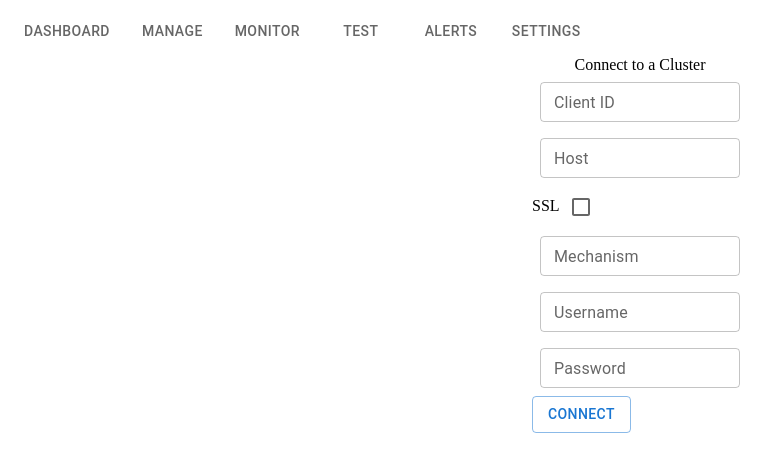
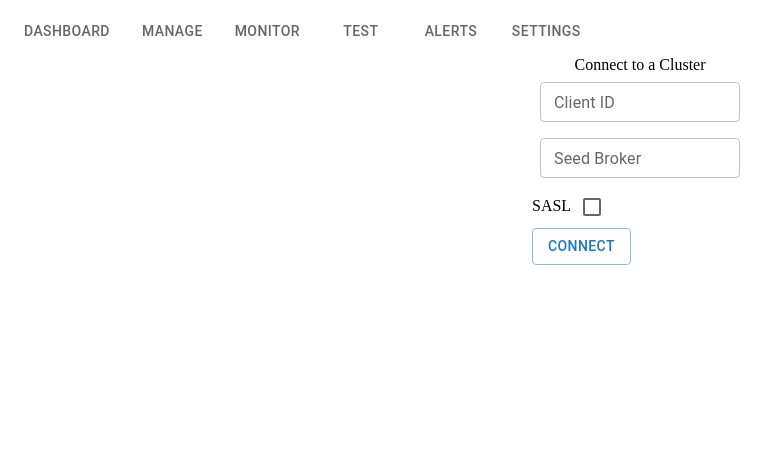
Before and after one commit to oslabs-beta/kalibrate, a React (Vite) app: page /connect in a window 1280 px wide. Shown: the top 472 px of the page, without its empty margins (0-778 px from the left). Built offline with nearby package versions, Linux system fonts and the light colour scheme.

Commit message:
update form and add fetch request to connect

```diff
--- a/src/components/Connect.tsx
+++ b/src/components/Connect.tsx
@@ -1,24 +1,83 @@
-import React from 'react';
-import { useState } from 'react';
+import {useState} from 'react';
 import {Grid, Button, TextField, Box, Checkbox} from '@mui/material';
 
-const Connect = (props) => {
+/*
+CONNECTION FORM OPTIONS
+- client (string)*
+- seed (string)*
+- sasl checkbox
+  if true:
+    - username*
+    - password*
 
-  const { clientId, setClientId } = props;
+todo: add additional connection mechanisms (oauth, aws, etc), currently just using plain
+*/
 
-  const [host, setHost] = useState('');
-  const [mechanism, setMechanism] = useState('');
+const Connect = () => {
+  // controlled state for form
+  const [clientId, setClientId] = useState('');
+  const [brokers, setBrokers] = useState('');
+  const [sasl, setSasl] = useState(false);
   const [username, setUsername] = useState('');
   const [password, setPassword] = useState('');
-  const [checked, setChecked] = useState(false);
 
-  const handleSubmit = () => {
-    console.log(clientId);
+  // state for displaying form input errors
+  const [errorMessage, setErrorMessage] = useState('');
+
+  // form submission handler
+  const handleSubmit = async event => {
+    event.preventDefault();
+
+    // input validation
+    if (!clientId) return setErrorMessage('Client ID is required.');
+    if (!brokers) return setErrorMessage('Seed broker is required.');
+    if (sasl && !username) return setErrorMessage('Username is required when SASL enabled.');
+    if (sasl && !password) return setErrorMessage('Password is required when SASL enabled.');
+
+    // create config object to send in request
+    const connectionConfig = {
+      clientId,
+      brokers,
     };
 
-  const handleChange = () => {
-    setChecked(!checked);
+    if (sasl) {
+      connectionConfig.ssl = true;
+
+      connectionConfig.sasl = {
+        mechanism: 'plain',
+        username,
+        password,
+      };
     }
+
+    console.log('Attempting to connect:', connectionConfig);
+
+    // Send POST request to connect
+    // const response = await fetch('/connect', {
+    //   method: 'POST',
+    //   headers: {
+    //     'Content-Type': 'application/json',
+    //   },
+    //   body: JSON.stringify(connectionConfig),
+    // });
+
+    // if (response.ok) {
+    //   console.log('success!'); // redirect
+    // } else {
+    //   setErrorMessage('Failed to connect.');
+    // }
+
+    // reset form
+    setClientId('');
+    setBrokers('');
+    setSasl(false);
+    setUsername('');
+    setPassword('');
+    setErrorMessage('');
+  };
+
+  // username and password conditionally rendered based on whether SASL is true
+  // error message conditionally rendered based on form submission input validation
   return (
     <Grid container direction="column" justifyContent="space-evenly" alignItems="center">
       Connect to a Cluster
@@ -41,34 +100,29 @@ const Connect = (props) => {
             onChange={event => setClientId(event.target.value)}
           />
         </Grid>
+
         <Grid>
           <TextField
             id="outlined-basic"
             size="small"
-            label="Host"
+            label="Seed Broker"
             variant="outlined"
-            value={host}
-            onChange={event => setHost(event.target.value)}
+            value={brokers}
+            onChange={event => setBrokers(event.target.value)}
           />
         </Grid>
+
         <Grid>
-          SSL
+          SASL
           <Checkbox
-            checked={checked}
-            onChange= {handleChange}
+            checked={sasl}
+            onChange={() => setSasl(!sasl)}
             inputProps={{'aria-label': 'controlled'}}
           />
         </Grid>
-        <Grid>
-          <TextField
-            id="outlined-basic"
-            label="Mechanism"
-            variant="outlined"
-            size="small"
-            value={mechanism}
-            onChange={event => setMechanism(event.target.value)}
-          />
-        </Grid>
+
+        {sasl ? (
+          <>
             <Grid>
               <TextField
                 id="outlined-basic"
@@ -90,11 +144,20 @@ const Connect = (props) => {
                 onChange={event => setPassword(event.target.value)}
               />
             </Grid>
+          </>
+        ) : null}
+
         <Grid>
           <Button variant="outlined" size="medium" type="submit">
             Connect
           </Button>
         </Grid>
+
+        {errorMessage ? (
+          <Grid>
+            <h3>{errorMessage}</h3>
+          </Grid>
+        ) : null}
       </Box>
     </Grid>
   );
```
Lines whose indentation alone changed are shown as unchanged.
